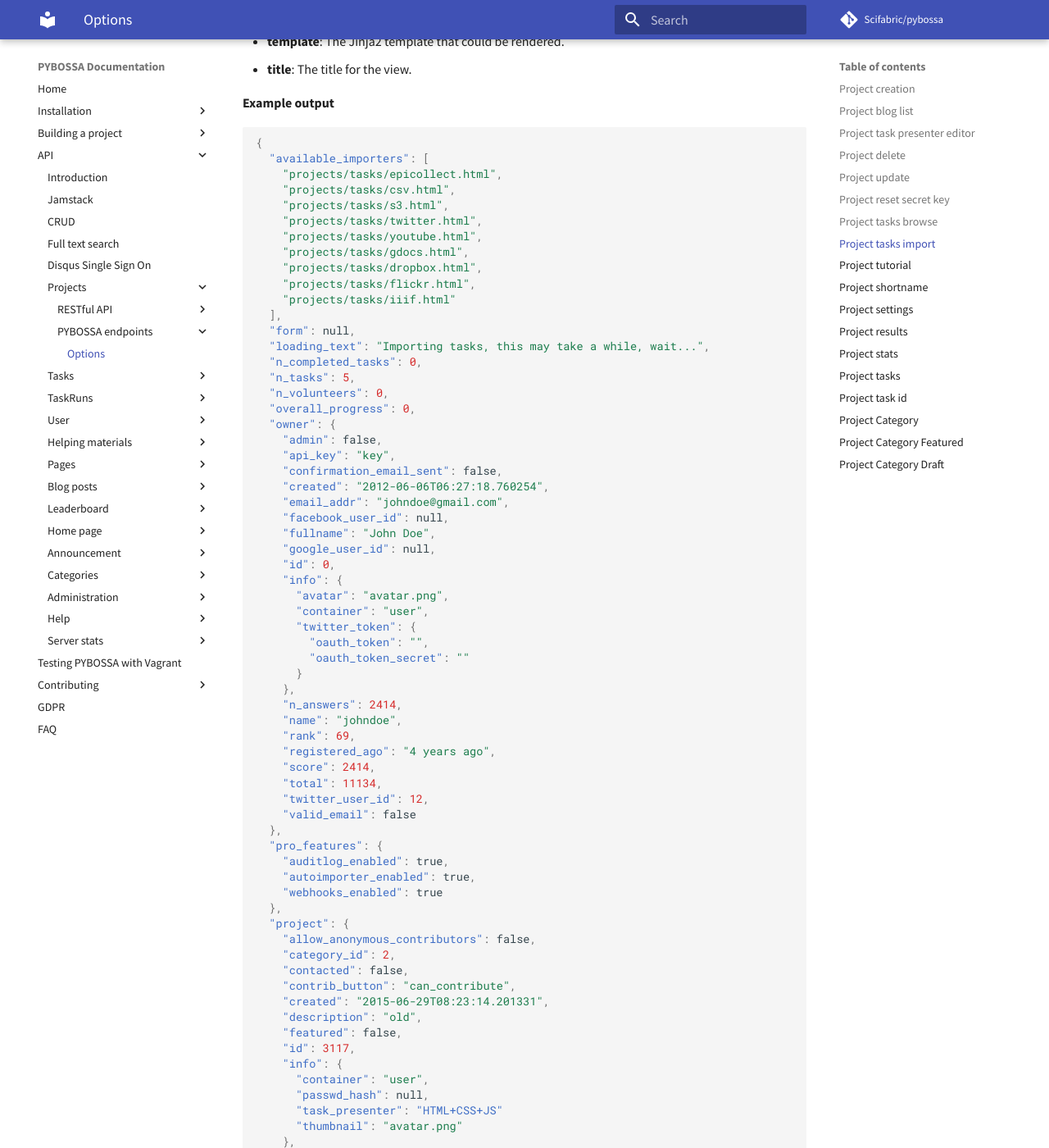
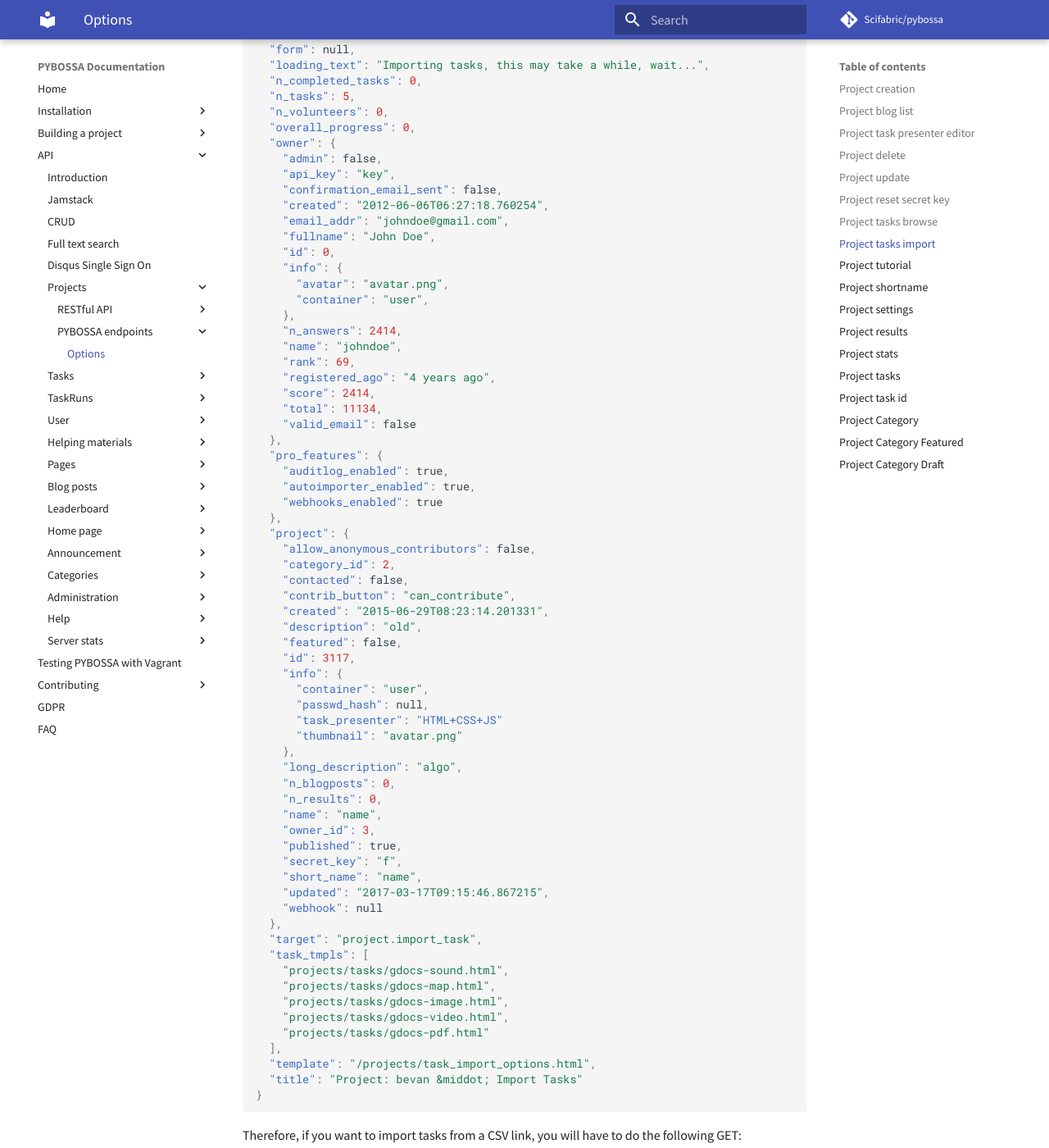
Before and after one commit to Scifabric/docs.pybossa.com, an MkDocs documentation site: the page built from docs/api/project/project.md, in a window 1280 px wide and 1400 px high, scrolled down 14290 px. Shown: the whole window at 82% size. Built offline with MkDocs 1.6.1 and Material for MkDocs 9.7.7, drawn with Linux system fonts in a browser that asks for light colours; comment, search, counter and statistics services are not loaded; old or Windows-style settings are respelled for this version of MkDocs; some of the changed text lies outside the part shown.

Commit message:
chore: remove Twitter, Flicker, Facebook and Google info.

```diff
--- a/docs/api/project/project.md
+++ b/docs/api/project/project.md
@@ -153,9 +153,7 @@ current project. This will only happen when the project has an empty template, o
    "confirmation_email_sent": false,
    "created": "2016-09-15T11:30:42.660450",
    "email_addr": "prueba@prueba.com",
-   "facebook_user_id": null,
    "fullname": "prueba de json",
-   "google_user_id": null,
    "id": 12030,
    "info": {
      "avatar": "avatar.png",
@@ -167,7 +165,6 @@ current project. This will only happen when the project has an empty template, o
    "registered_ago": "6 months ago",
    "score": 5,
    "total": 11134,
-   "twitter_user_id": null,
    "valid_email": true
  },
  "presenters": [
@@ -240,9 +237,7 @@ If you want to preload the template from one of the available prenters, you have
    "confirmation_email_sent": false,
    "created": "2016-09-15T11:30:42.660450",
    "email_addr": "prueba@prueba.com",
-   "facebook_user_id": null,
    "fullname": "prueba de json",
-   "google_user_id": null,
    "id": 0,
    "info": {
      "avatar": "avatar.png",
@@ -254,7 +249,6 @@ If you want to preload the template from one of the available prenters, you have
    "registered_ago": "6 months ago",
    "score": 5,
    "total": 11134,
-   "twitter_user_id": null,
    "valid_email": true
  },
  "pro_features": {
@@ -340,9 +334,7 @@ field.
     "confirmation_email_sent": false,
     "created": "2016-09-15T11:30:42.660450",
     "email_addr": "prueba@prueba.com",
-    "facebook_user_id": null,
     "fullname": "prueba de json",
-    "google_user_id": null,
     "id": 0,
     "info": {
       "avatar": "avatar.png",
@@ -354,7 +346,6 @@ field.
     "registered_ago": "6 months ago",
     "score": 5,
     "total": 11134,
-    "twitter_user_id": null,
     "valid_email": true
   },
   "pro_features": {
@@ -448,17 +439,11 @@ It returns a JSON object with the following information:
     "confirmation_email_sent": false,
     "created": "2012-06-06T06:27:18.760254",
     "email_addr": "email.com",
-    "facebook_user_id": null,
     "fullname": "John Doe",
-    "google_user_id": null,
     "id": 0,
     "info": {
       "avatar": "avatar.png",
       "container": "user",
-      "twitter_token": {
-        "oauth_token": "token",
-        "oauth_token_secret": "token"
-      }
     },
     "n_answers": 2414,
     "name": "johndoe",
@@ -466,7 +451,6 @@ It returns a JSON object with the following information:
     "registered_ago": "4 years ago",
     "score": 2414,
     "total": 11134,
-    "twitter_user_id": 12,
     "valid_email": false
   },
   "pro_features": {
@@ -713,11 +697,9 @@ It returns a JSON object with the following information:
     "projects/tasks/epicollect.html",
     "projects/tasks/csv.html",
     "projects/tasks/s3.html",
-    "projects/tasks/twitter.html",
     "projects/tasks/youtube.html",
     "projects/tasks/gdocs.html",
     "projects/tasks/dropbox.html",
-    "projects/tasks/flickr.html",
     "projects/tasks/iiif.html"
   ],
   "form": null,
@@ -732,17 +714,11 @@ It returns a JSON object with the following information:
     "confirmation_email_sent": false,
     "created": "2012-06-06T06:27:18.760254",
     "email_addr": "johndoe@gmail.com",
-    "facebook_user_id": null,
     "fullname": "John Doe",
-    "google_user_id": null,
     "id": 0,
     "info": {
       "avatar": "avatar.png",
       "container": "user",
-      "twitter_token": {
-        "oauth_token": "",
-        "oauth_token_secret": ""
-      }
     },
     "n_answers": 2414,
     "name": "johndoe",
@@ -750,7 +726,6 @@ It returns a JSON object with the following information:
     "registered_ago": "4 years ago",
     "score": 2414,
     "total": 11134,
-    "twitter_user_id": 12,
     "valid_email": false
   },
   "pro_features": {
@@ -924,9 +899,7 @@ for logged in user JohnDoe:
     "confirmation_email_sent": false,
     "created": "2014-08-11T08:59:32.079599",
     "email_addr": "johndoe@johndoe.com",
-    "facebook_user_id": null,
     "fullname": "John Doe",
-    "google_user_id": null,
     "id": 1234,
     "info": {
       "container": "user_1234"
@@ -937,7 +910,6 @@ for logged in user JohnDoe:
     "registered_ago": "2 years ago",
     "score": 56,
     "total": 11093,
-    "twitter_user_id": null,
     "valid_email": true
   },
   "pro_features": {
```
Also changed, not shown: docs/api/user/account.md (+1 -8 lines), docs/api/user/admin.md (+0 -3 lines), docs/api/user/intro.md (+0 -16 lines), docs/index.md (+1 -1 lines), docs/installation/configuration.md (+1 -56 lines), 3 other files.
